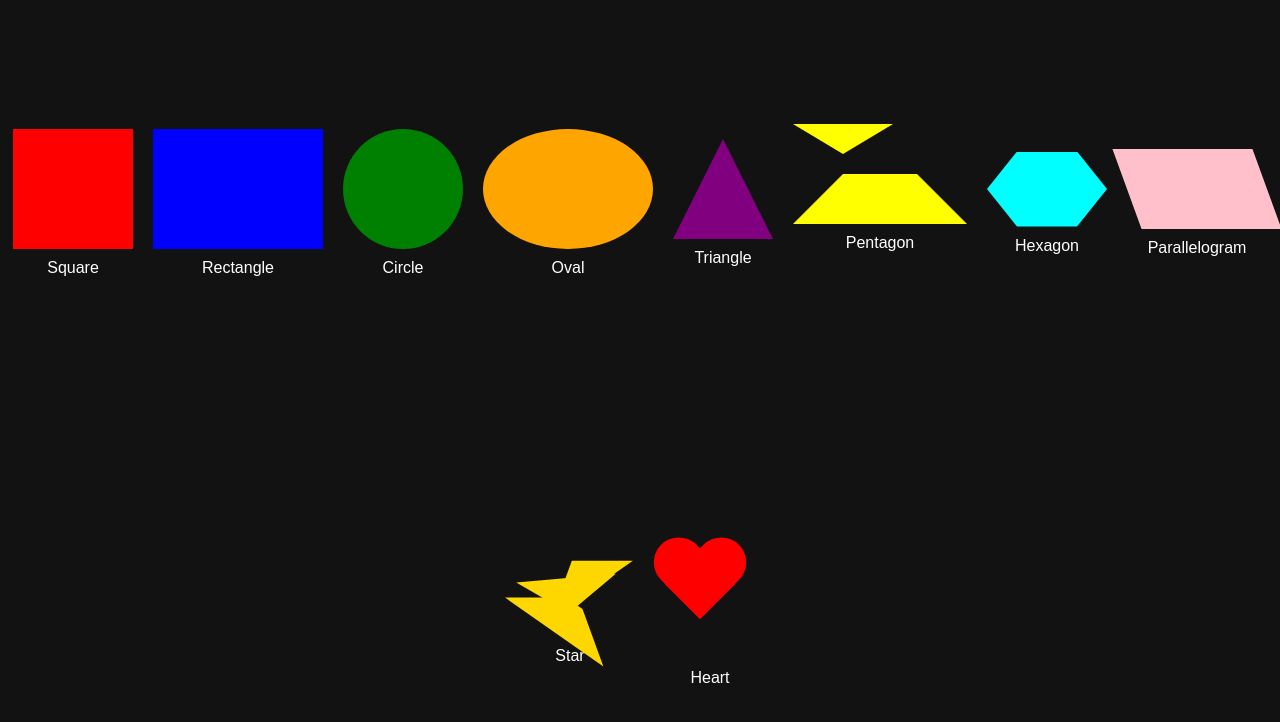
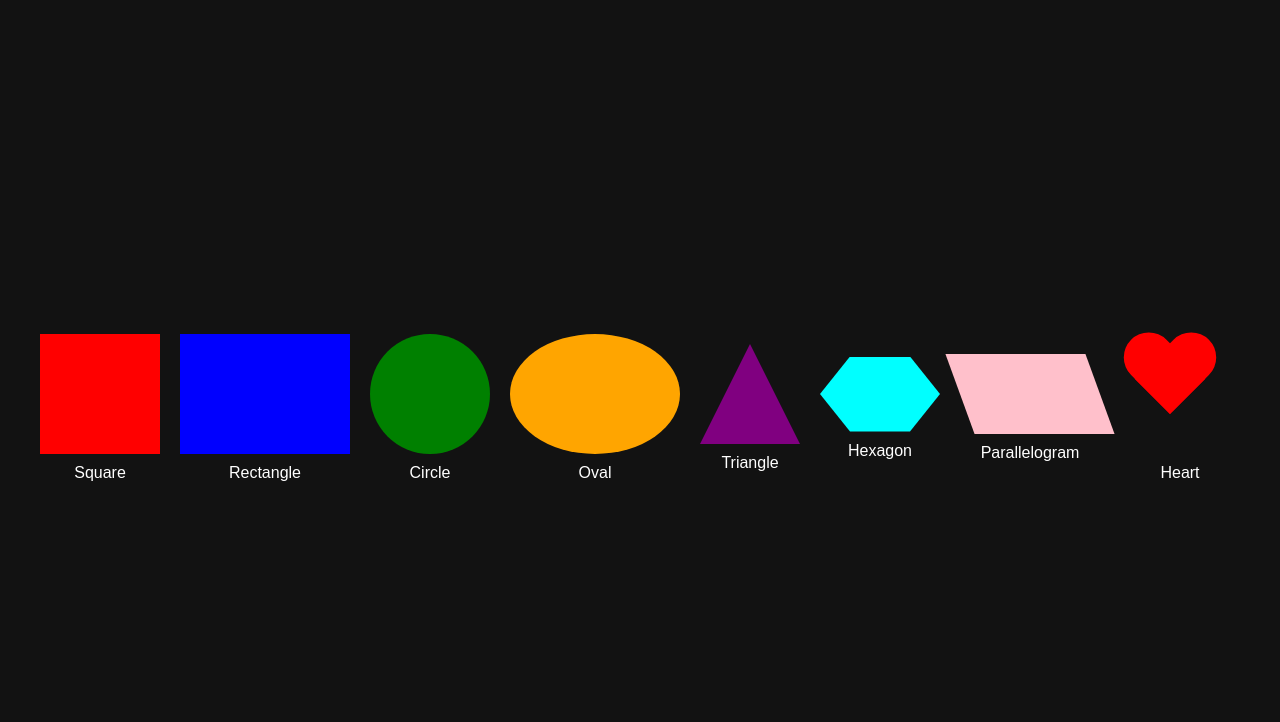
Before and after one commit to rajgop1/basic-shapes-in-css, a plain HTML site: page index.html in a window 1280 px wide. Drawn offline with Linux system fonts and the light colour scheme.

Commit message:
Update index.html

```diff
--- a/index.html
+++ b/index.html
@@ -62,23 +62,7 @@
             border-right: 50px solid transparent;
             border-bottom: 100px solid purple;
         }
-        .pentagon {
-            width: 54px;
-            border-width: 0 50px 50px 50px;
-            border-style: solid;
-            border-color: transparent transparent yellow transparent;
-            position: relative;
-        }
-        .pentagon:before {
-            content: "";
-            position: absolute;
-            top: -30px;
-            left: -50px;
-            width: 0;
-            border-style: solid;
-            border-width: 30px 50px 0 50px;
-            border-color: yellow transparent transparent transparent;
-        }
+
         .hexagon {
             width: 100px;
             height: 55px;
@@ -91,36 +75,6 @@
             height: 60px;
             background: pink;
             transform: skew(20deg);
-        }
-        .star {
-            position: relative;
-            display: block;
-            color: gold;
-            width: 0px;
-            height: 0px;
-            margin-top: 20px;
-            border-right: 50px solid transparent;
-            border-bottom: 35px solid gold;
-            border-left: 50px solid transparent;
-            transform: rotate(35deg);
-        }
-        .star:before, .star:after {
-            content: "";
-            position: absolute;
-            left: -50px;
-            width: 0;
-            height: 0;
-            border-right: 50px solid transparent;
-            border-bottom: 35px solid gold;
-            border-left: 50px solid transparent;
-        }
-        .star:before {
-            top: -25px;
-            transform: rotate(-70deg);
-        }
-        .star:after {
-            top: 0px;
-            transform: rotate(140deg);
         }
         .heart {
             position: relative;
@@ -155,10 +109,8 @@
     <div class="shape-container"><div class="shape circle"></div><div class="title">Circle</div></div>
     <div class="shape-container"><div class="shape oval"></div><div class="title">Oval</div></div>
     <div class="shape-container"><div class="triangle"></div><div class="title">Triangle</div></div>
-    <div class="shape-container"><div class="shape pentagon"></div><div class="title">Pentagon</div></div>
     <div class="shape-container"><div class="shape hexagon"></div><div class="title">Hexagon</div></div>
     <div class="shape-container"><div class="shape parallelogram"></div><div class="title">Parallelogram</div></div>
-    <div class="shape-container"><div class="shape star"></div><div class="title">Star</div></div>
     <div class="shape-container"><div class="shape heart"></div><div class="title">Heart</div></div>
 </body>
 </html>
```
